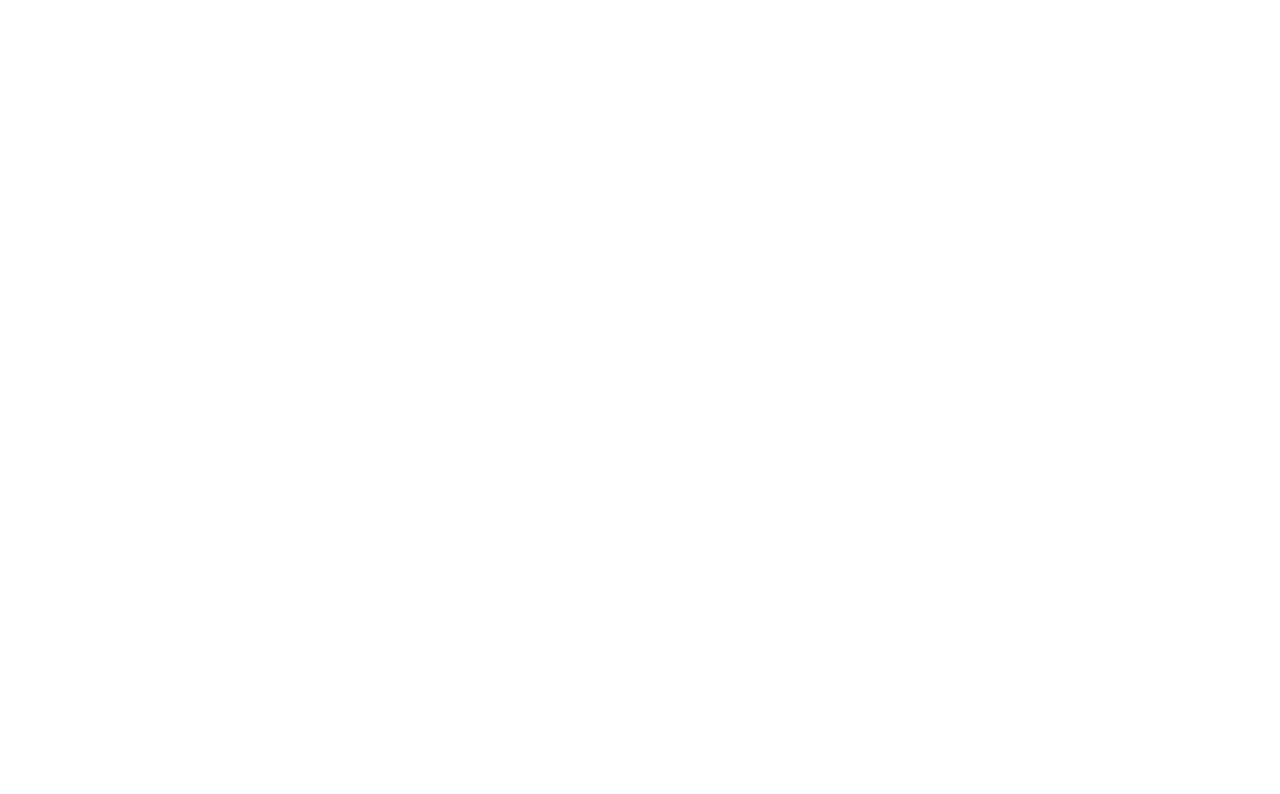
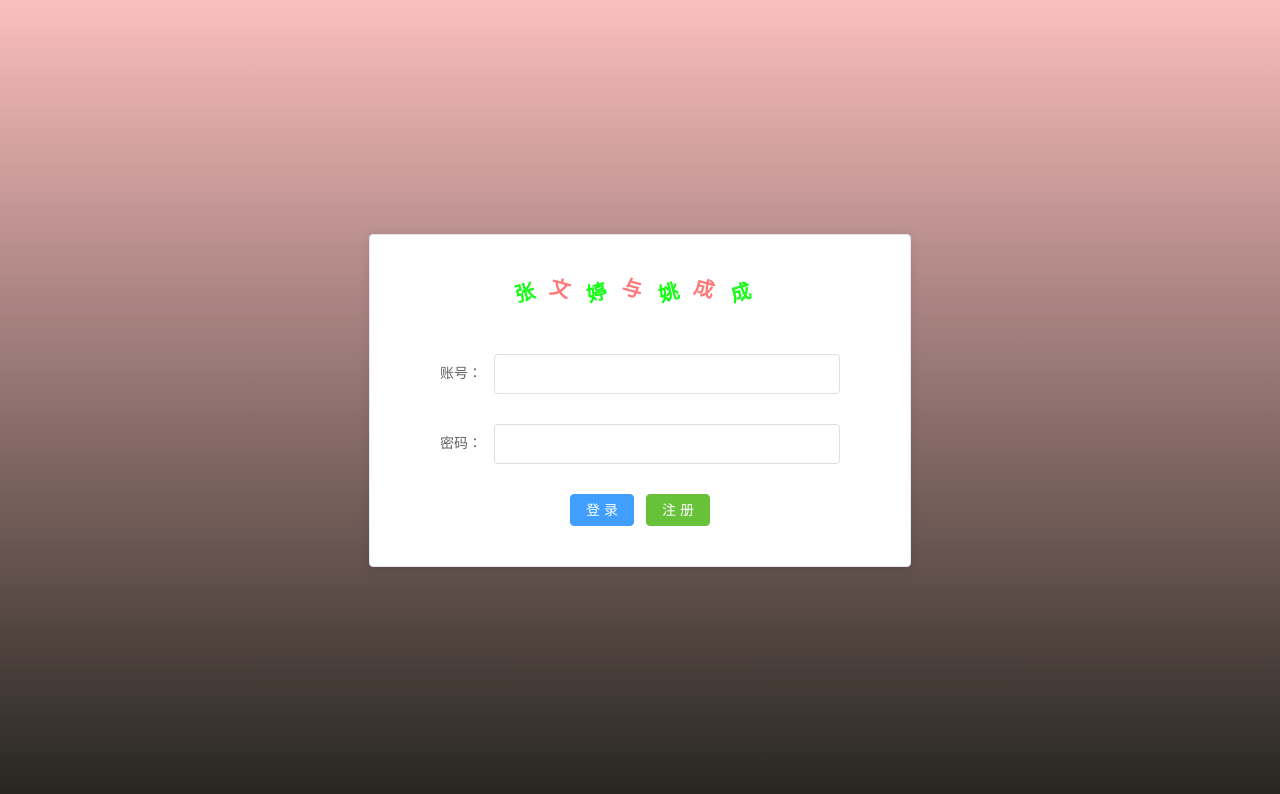
Before and after one commit to yao378186268/love-diary, a Vue app: page /login in a window 1280 px wide. Before the commit this address had no page. Shown: the top 794 px of the page. Built offline with nearby package versions, Linux system fonts and the light colour scheme.

Commit message:
登录页面静态

```diff
--- a/src/App.vue
+++ b/src/App.vue
@@ -1,6 +1,7 @@
 <template>
-  <div id="nav"></div>
   <router-view />
 </template>
 
-<style lang="scss"></style>
+<style lang="scss">
+@import url("./style/common.scss");
+</style>
--- a/src/router/index.ts
+++ b/src/router/index.ts
@@ -1,10 +1,21 @@
 import { createRouter, createWebHistory, RouteRecordRaw } from "vue-router";
+const Login = () => import("../views/page/Login.vue");
+
 const Home = () => import("../views/Home.vue");
 const About = () => import("../views/About.vue");
 
 const routes: Array<RouteRecordRaw> = [
   {
     path: "/",
+    redirect: "/login",
+  },
+  {
+    path: "/login",
+    name: "Login",
+    component: Login,
+  },
+  {
+    path: "/home",
     name: "Home",
     component: Home,
   },
--- /dev/null
+++ b/src/style/common.scss
@@ -0,0 +1,10 @@
+* {
+    margin: 0;
+    padding: 0;
+    box-sizing: border-box;
+}
+
+ul,
+li {
+    list-style: none;
+}
--- a/src/views/About.vue
+++ b/src/views/About.vue
@@ -1,19 +1,17 @@
 <template>
   <div class="">about</div>
+  <el-button @click="add">{{ "count++" + state.a }}</el-button>
 </template>
 
-<script lang="ts">
-import { defineComponent } from "vue";
-
-export default defineComponent({
-  mounted() {
-    console.log(111111);
-  },
-  created() {
-    console.log(2222222);
-  },
-  setup(props, context) {
-    console.log(props, context);
-  },
+<script setup lang="ts">
+import { reactive, onMounted } from "vue";
+const state = reactive({
+  a: 2,
+});
+let add = (): void => {
+  state.a++;
+};
+onMounted(() => {
+  console.log("init");
 });
 </script>
--- a/src/views/Home.vue
+++ b/src/views/Home.vue
@@ -1,6 +1,6 @@
 <template>
   <div class="home">
-    <img alt="Vue logo" src="../assets/logo.png" />
+    <el-button type="primary" @click="back">返回</el-button>
     <el-button type="primary" @click="goAbout">关于我们</el-button>
 
     <el-input v-model="str" @input="input"></el-input>
@@ -18,6 +18,10 @@
 
   input(): void {
     console.log(this.str);
+  }
+
+  back(): void {
+    this.$router.go(-1);
   }
 
   goAbout(): void {
--- /dev/null
+++ b/src/views/page/Login.vue
@@ -0,0 +1,103 @@
+<template>
+  <div class="login">
+    <el-card shadow="always">
+      <h3>
+        <p>张</p>
+        <p>文</p>
+        <p>婷</p>
+        <p>与</p>
+        <p>姚</p>
+        <p>成</p>
+        <p>成</p>
+      </h3>
+      <el-form :model="data.userInfo">
+        <el-form-item label="账号：">
+          <el-input
+            size="large"
+            type="text"
+            v-model="data.userInfo.username"
+          ></el-input>
+        </el-form-item>
+        <el-form-item label="密码：">
+          <el-input
+            size="large"
+            type="password"
+            v-model="data.userInfo.password"
+          ></el-input>
+        </el-form-item>
+
+        <div class="btn">
+          <el-button type="primary" @click="login">登 录</el-button>
+          <el-button type="success">注 册</el-button>
+        </div>
+      </el-form>
+    </el-card>
+  </div>
+</template>
+
+<script setup lang="ts">
+import { reactive } from "vue";
+import { useRouter } from "vue-router";
+
+const router = useRouter(); // 初始化路由实例
+
+const data = reactive({
+  userInfo: {
+    username: "",
+    password: "",
+  },
+});
+
+let login = () => {
+  router.push("/home");
+};
+</script>
+
+<style scoped lang="scss">
+.login {
+  width: 100vw;
+  height: 100vh;
+  background-image: linear-gradient(rgb(251, 190, 190), rgb(37, 37, 31));
+  display: grid;
+  place-content: center;
+
+  h3 {
+    text-align: center;
+    padding-top: 20px;
+    letter-spacing: 16px;
+    font-size: 20px;
+
+    p {
+      display: inline-block;
+
+      &:nth-child(2n) {
+        transform: rotate(15deg);
+        color: rgb(255, 120, 120);
+      }
+
+      &:nth-child(2n + 1) {
+        transform: rotate(-15deg);
+        color: rgb(20, 255, 20);
+      }
+    }
+  }
+
+  .el-form {
+    width: 500px;
+    padding: 20px 50px;
+    .el-form-item {
+      margin-top: 30px;
+
+      ::v-deep .el-form-item__label {
+        line-height: 40px;
+      }
+    }
+
+    .btn {
+      display: flex;
+      justify-content: center;
+      margin-top: 30px;
+    }
+  }
+}
+</style>
```
Also changed, not shown: 1 other file (tests, documents, lock files or other folders).
